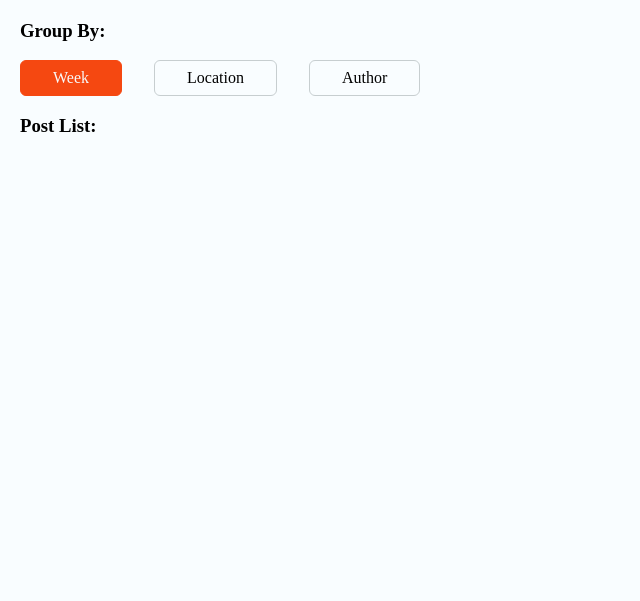
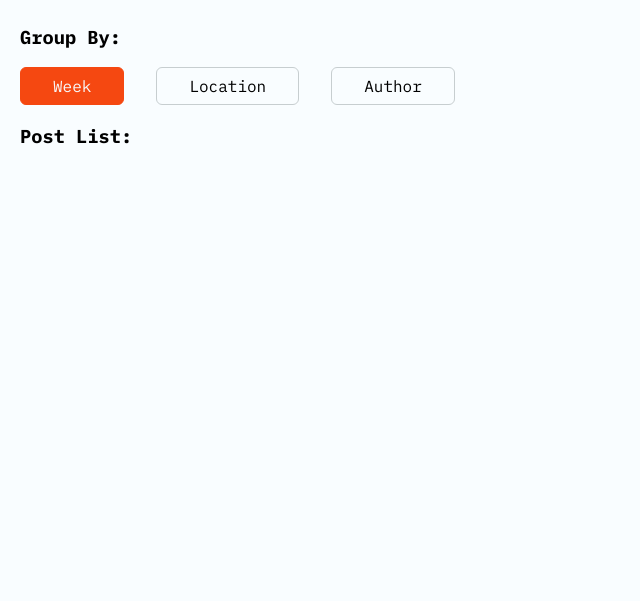
Before and after one commit to armandovich/nitro-technical-test, a website: page public/index.html in a window 1280 px wide. Shown: the part 199-800 px from the top of the page, without its empty margins (0-640 px from the left). Drawn offline with Linux system fonts and the light colour scheme.

Commit message:
Import google font IBM Plex Mono.

```diff
--- a/scss/general.scss
+++ b/scss/general.scss
@@ -1,6 +1,16 @@
+@import url('https://fonts.googleapis.com/css2?family=IBM+Plex+Mono:wght@100;200;300;400;500;600;700&display=swap');
+
 $redColor: #f54811;
 $grayColor01: #c7ced0;
 $grayColor02: #f8f8f8;
+
+* {
+    box-sizing: border-box;
+    font-family: 'IBM Plex Mono', monospace;
+    -webkit-user-select: none;
+    user-select: none;
+    cursor: default;
+}
 
 body {
     margin: 0;
@@ -16,7 +26,7 @@ main {
 .wrapper {
     margin: 0 auto;
     padding: 0 15px;
-    max-width: 1240px;
+    max-width: 1270px;
 }
 
 .col {
```
Also changed, not shown: public/styles/main.css.
